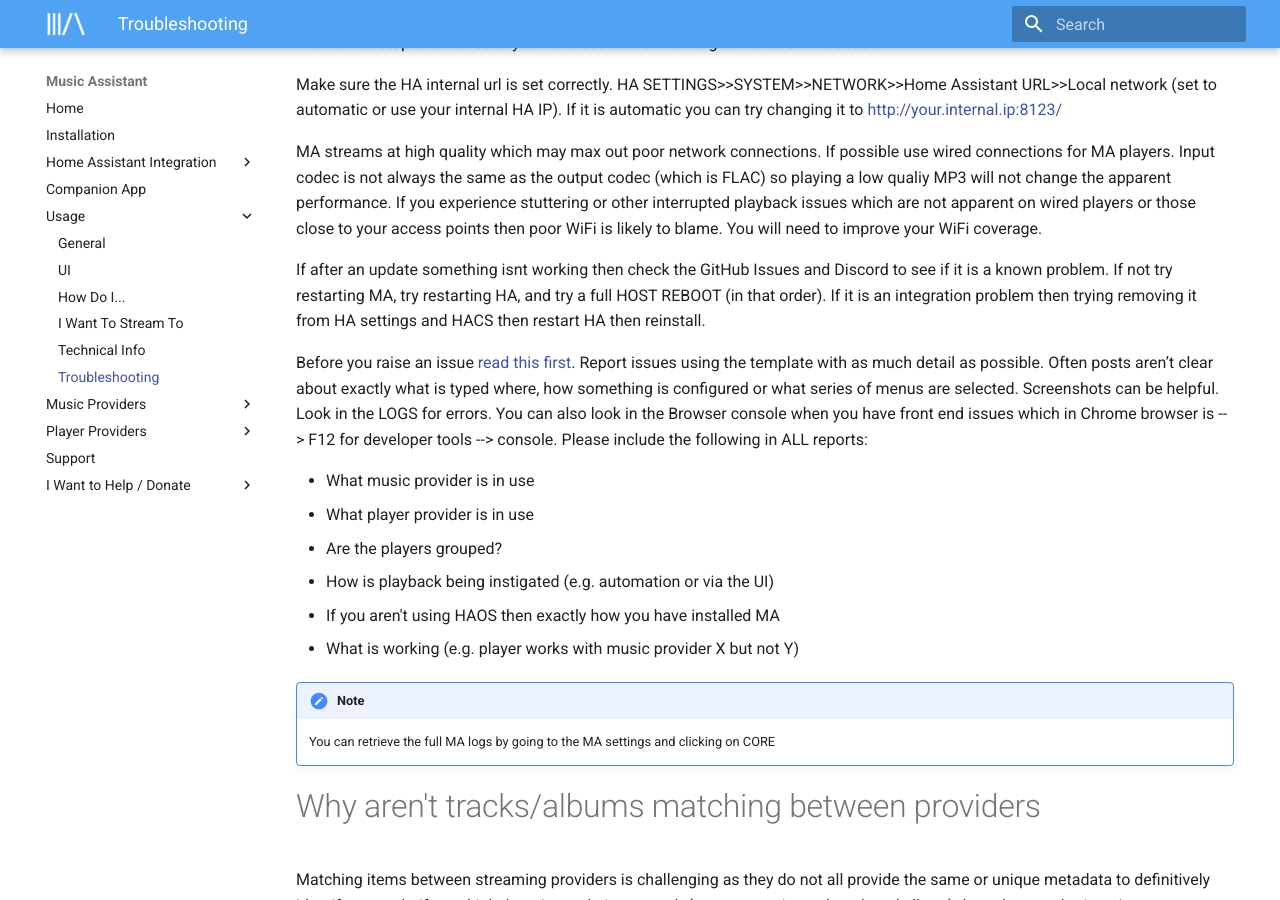
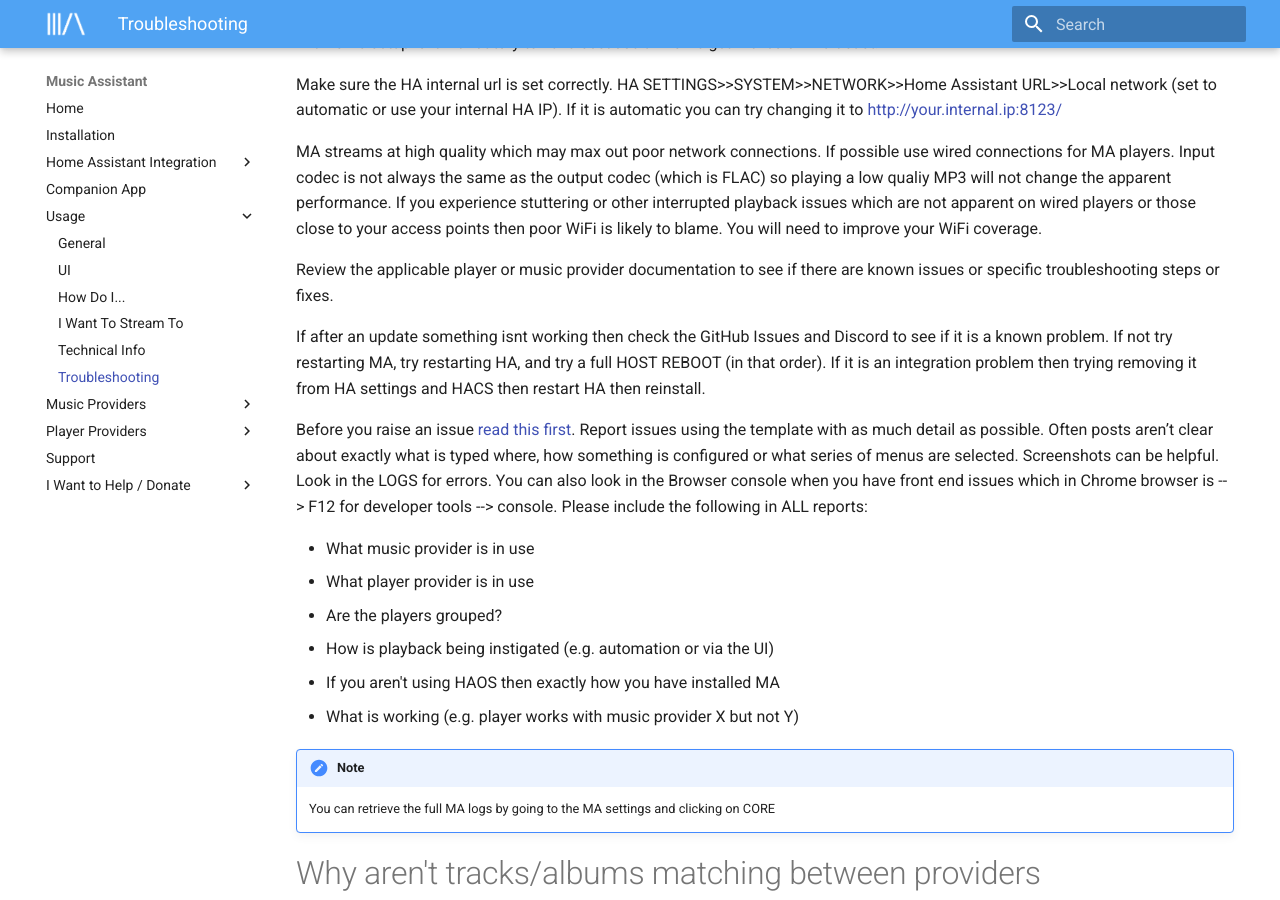
Before and after one commit to pwbriggs/music-assistant.github.io, an MkDocs documentation site: the page built from docs/faq/troubleshooting.md, in a window 1280 px wide and 900 px high, scrolled down 463 px. Built offline with MkDocs 1.6.1 and Material for MkDocs 9.7.7, drawn with Linux system fonts in a browser that asks for light colours.

Commit message:
Add sentence to direct to individual pages for further help

```diff
--- a/docs/faq/troubleshooting.md
+++ b/docs/faq/troubleshooting.md
@@ -9,6 +9,8 @@
 Make sure the HA internal url is set correctly. HA SETTINGS>>SYSTEM>>NETWORK>>Home Assistant URL>>Local network (set to automatic or use your internal HA IP). If it is automatic you can try changing it to http://your.internal.ip:8123/
 
 MA streams at high quality which may max out poor network connections. If possible use wired connections for MA players. Input codec is not always the same as the output codec (which is FLAC) so playing a low qualiy MP3 will not change the apparent performance. If you experience stuttering or other interrupted playback issues which are not apparent on wired players or those close to your access points then poor WiFi is likely to blame. You will need to improve your WiFi coverage.
+
+Review the applicable player or music provider documentation to see if there are known issues or specific troubleshooting steps or fixes.
 
 If after an update something isnt working then check the GitHub Issues and Discord to see if it is a known problem. If not try restarting MA, try restarting HA, and try a full HOST REBOOT (in that order). If it is an integration problem then trying removing it from HA settings and HACS then restart HA then reinstall.
 
```
